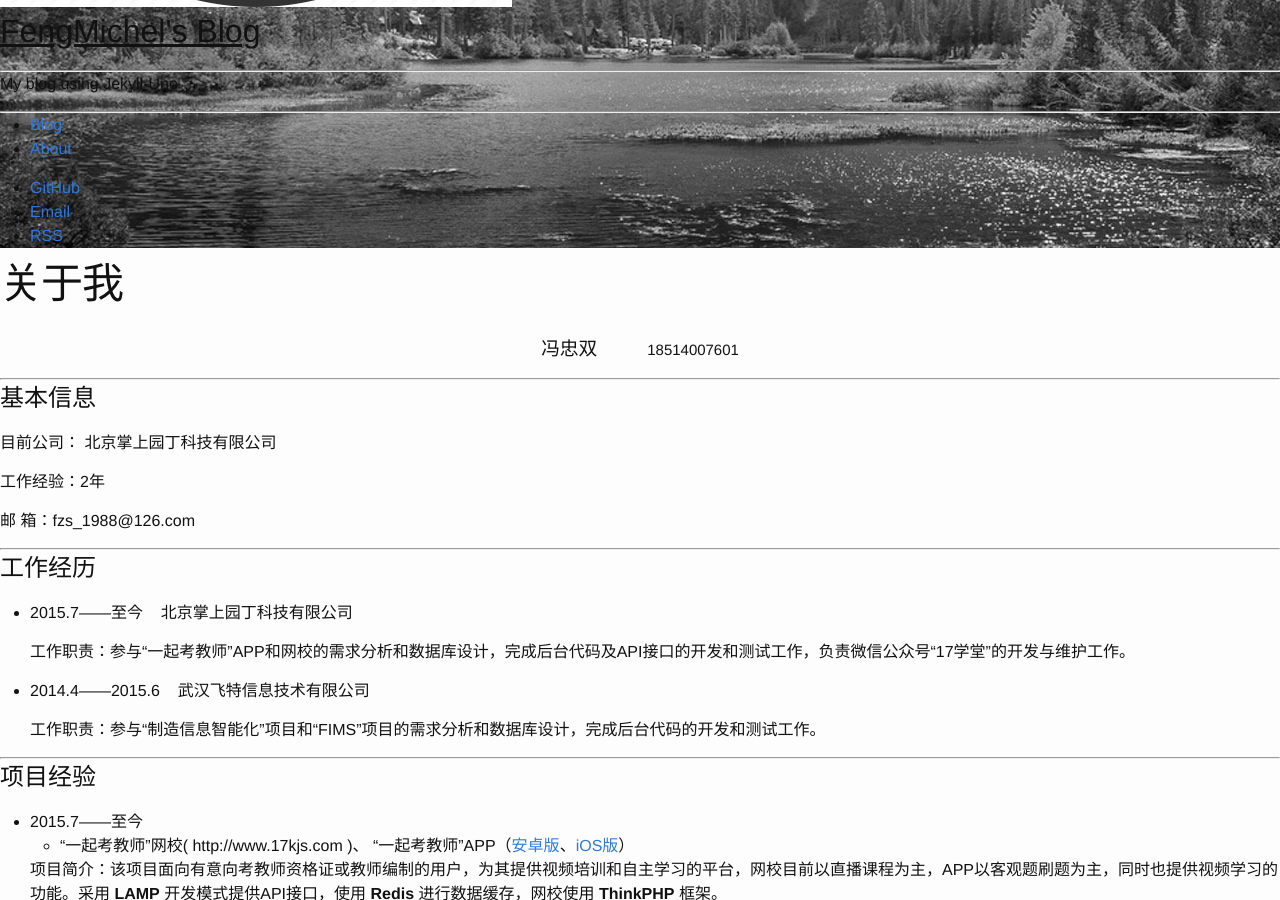
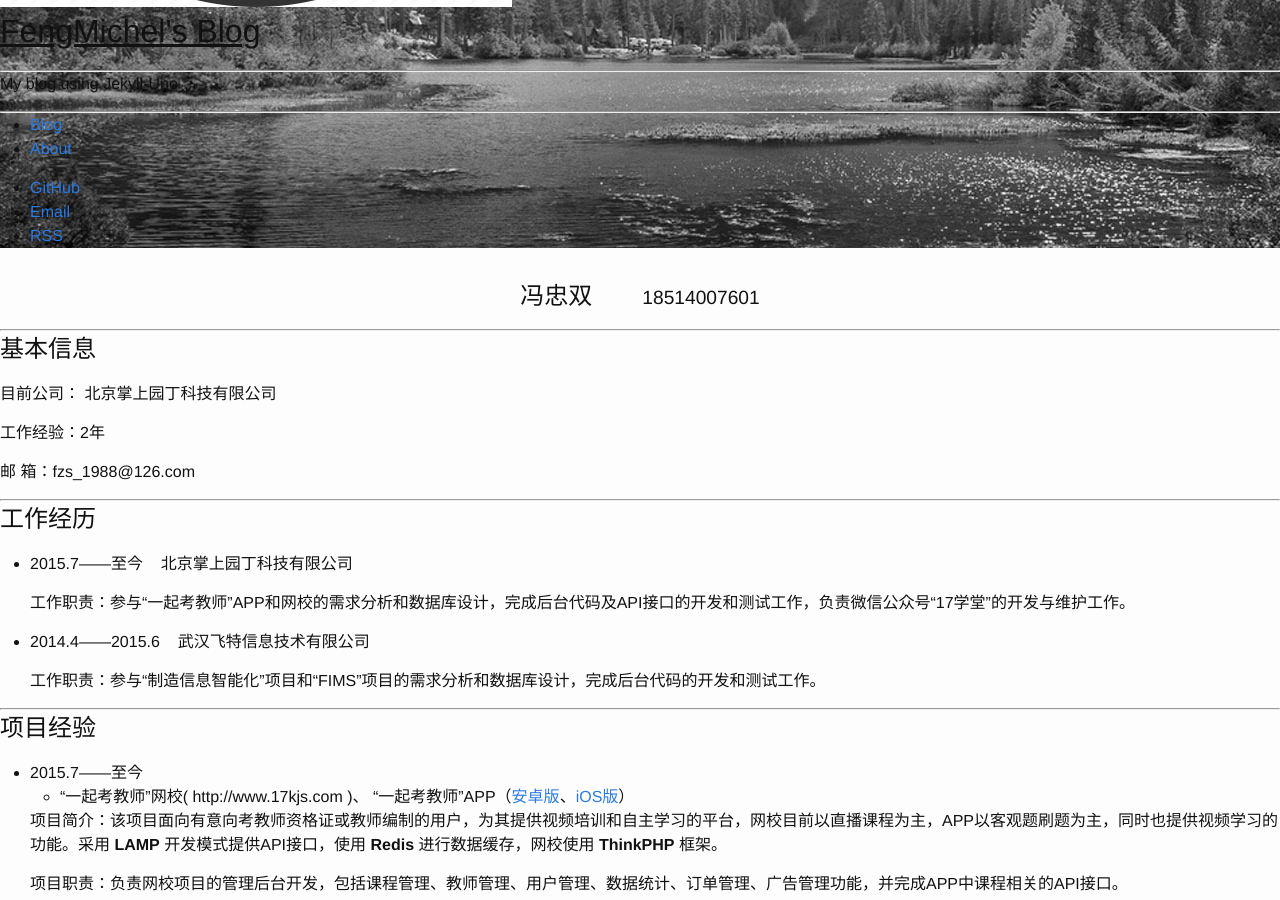
Before and after one commit to fengzhongshuang/fengzhongshuang.github.io, a Jekyll site: the page built from about.md, in a window 1280 px wide and 900 px high, scrolled down 505 px. Built offline with Jekyll 4.4.1, drawn with Linux system fonts in a browser that asks for light colours; nearby versions of some CDN libraries.

Commit message:
udpate about

```diff
--- a/about.md
+++ b/about.md
@@ -1,11 +1,11 @@
 ---
 layout: page
-title: 关于我
 permalink: /about/
 ---
-<h1 style="text-align:center;"><span>冯忠双</span><span style="display: inline-block; padding-left: 50px; font-size: 0.8em">18514007601</span></h1>
+<h2 style="text-align:center;"><span>冯忠双</span><span style="display: inline-block; padding-left: 50px; font-size: 0.8em">18514007601</span></h2>
 
 ---
+
 ## 基本信息
 目前公司： 北京掌上园丁科技有限公司
 
```
Also changed, not shown: 7 other files.
